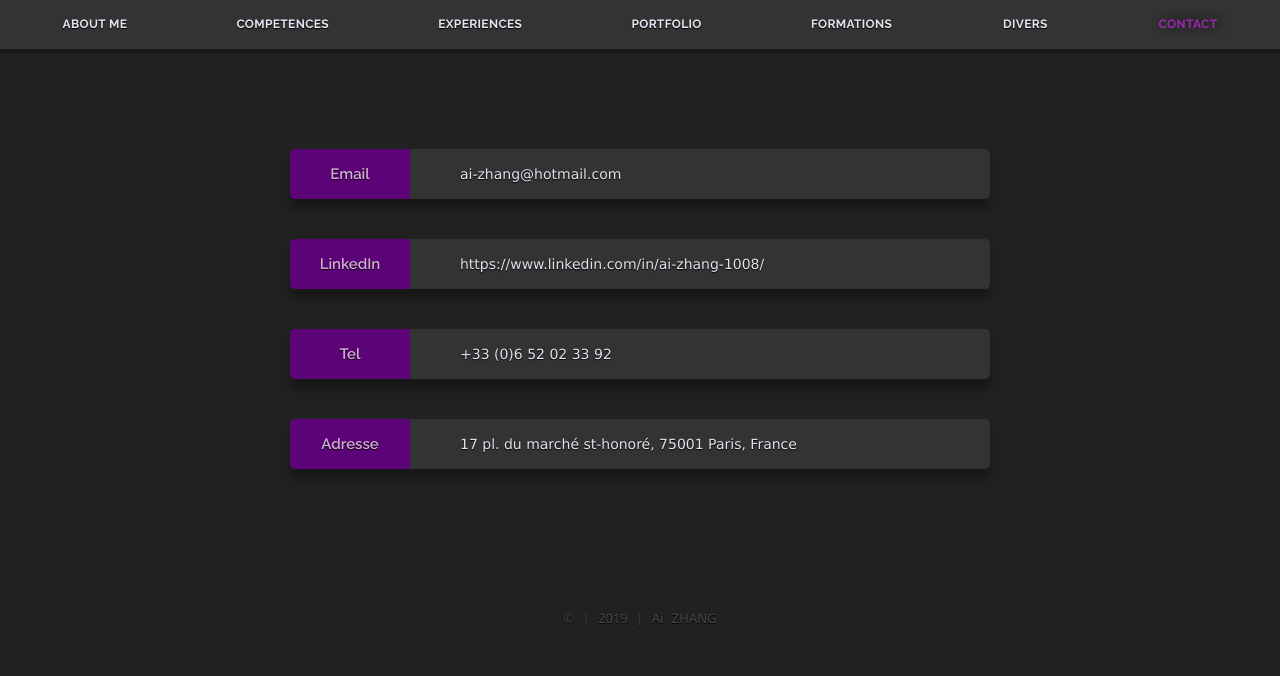
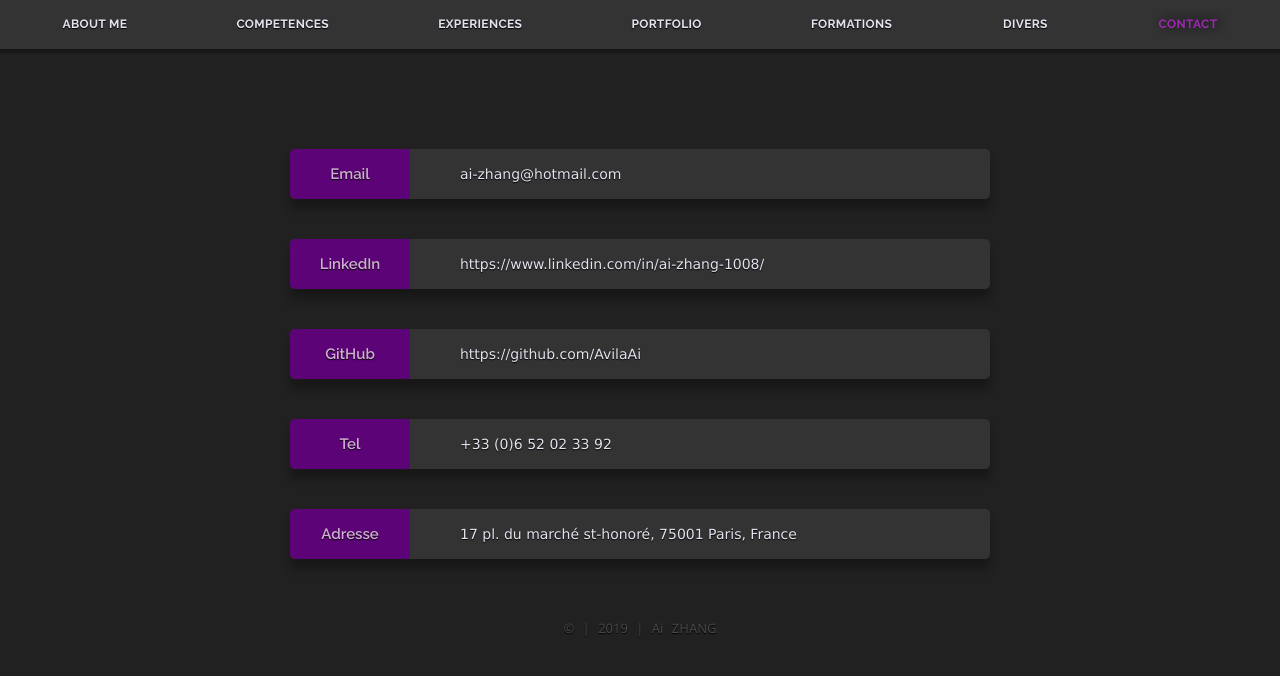
Before and after one commit to AvilaAi/Ai-ZHANG, a React (Create React App) app: page /contact in a window 1280 px wide. Shown: the top 676 px of the page. Built offline with nearby package versions, Linux system fonts and the light colour scheme.

Commit message:
contact updated

```diff
--- a/src/Component/Contact.js
+++ b/src/Component/Contact.js
@@ -14,6 +14,14 @@ const contact = [
 		info: (
 			<a href='https://www.linkedin.com/in/ai-zhang-1008/' rel='noopener noreferrer' target='_blank'>
 				https://www.linkedin.com/in/ai-zhang-1008/
+			</a>
+		),
+	},
+	{
+		name: 'GitHub',
+		info: (
+			<a href='https://github.com/AvilaAi' rel='noopener noreferrer' target='_blank'>
+				https://github.com/AvilaAi
 			</a>
 		),
 	},
--- a/src/Component/Divers.js
+++ b/src/Component/Divers.js
@@ -35,7 +35,7 @@ const Divers = props => {
 				<div className='card seven'>
 					<div className='title'>&nbsp;Fan de musique</div>
 
-					<p>Professeur de piano pour les enfants et Joueuse de piano dans un groupe de rock</p>
+					<p>Professeur de piano pour les enfants et joueuse de piano dans un groupe de rock</p>
 				</div>
 				<div className='card eight'>
 					<p>Code everyday.</p>
--- a/src/styles/_contact.scss
+++ b/src/styles/_contact.scss
@@ -38,7 +38,7 @@
 
 .foot {
 	align-self: center;
-	margin-top: 120px;
+	margin-top: 40px;
 	color: $lightgray;
 	font-family: 'Segoe UI', Tahoma, Geneva, Verdana, sans-serif;
 	font-size: 13px;
--- a/src/styles/index.css
+++ b/src/styles/index.css
@@ -974,7 +974,7 @@
   -ms-flex-item-align: center;
       -ms-grid-row-align: center;
       align-self: center;
-  margin-top: 120px;
+  margin-top: 40px;
   color: #494848;
   font-family: 'Segoe UI', Tahoma, Geneva, Verdana, sans-serif;
   font-size: 13px;
```
Also changed, not shown: 1 other file (tests, documents, lock files or other folders).
